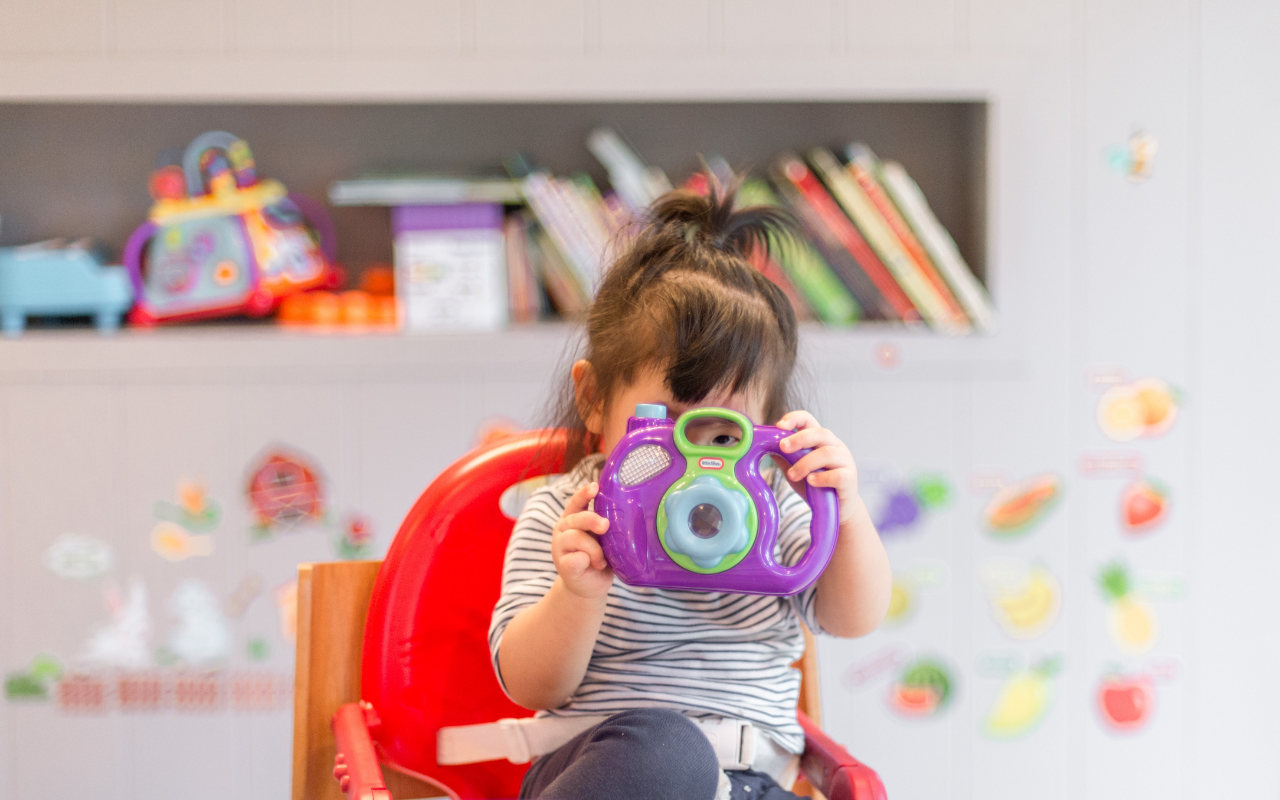
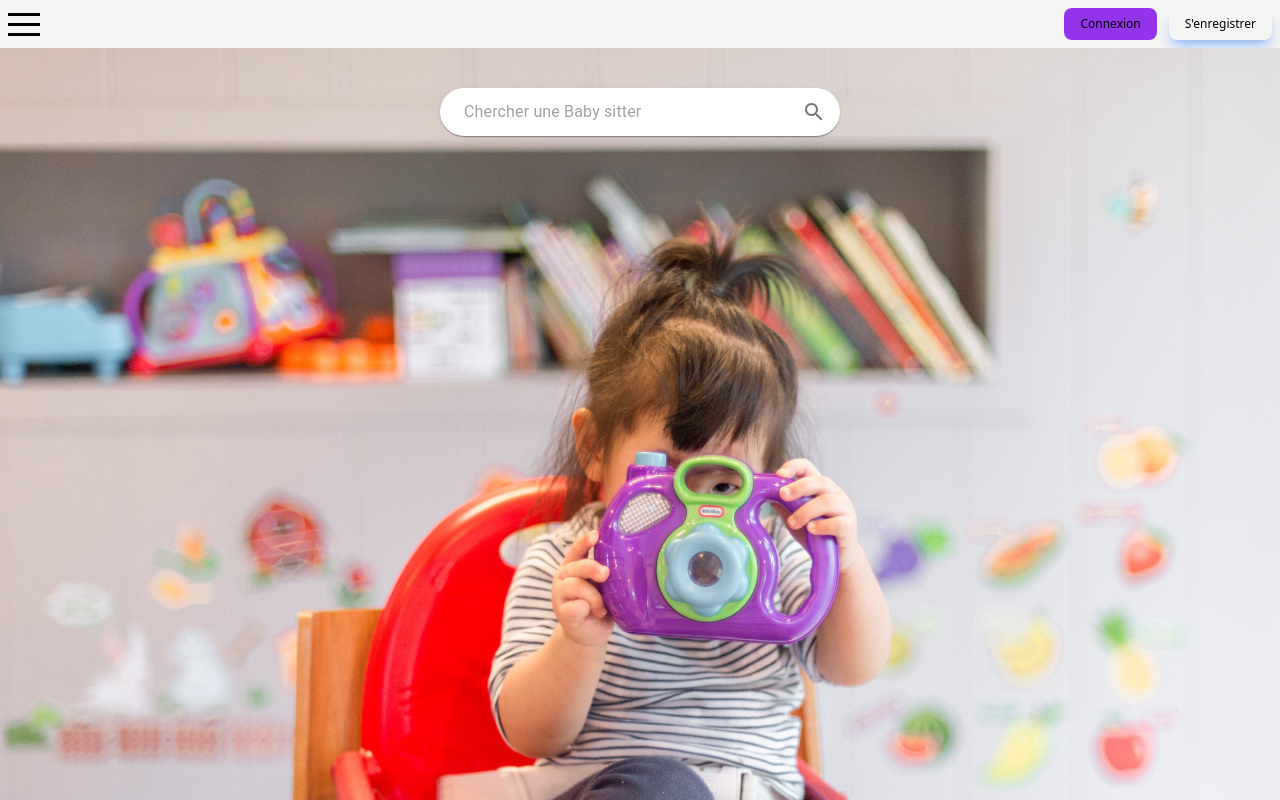
Before and after one commit to kalilBelgoumri/baby-boom, a Next.js app: page / in a window 1280 px wide. Shown: the top 800 px of the page. Built offline with nearby package versions, Linux system fonts and the light colour scheme.

Commit message:
add search component

```diff
--- a/components/Layout.jsx
+++ b/components/Layout.jsx
@@ -1,18 +1,40 @@
 import Footer from "./Footer";
 import Head from "next/head";
-import background from "../assets/background.jpg";
+// import background from "../assets/background.jpg";
 import Image from "next/image";
-
+import { Twirl as Hamburger } from "hamburger-react";
+import { useState } from "react";
 
 const Layout = ({ children, page }) => {
+  const [isOpen, setOpen] = useState(false);
+  const [show, setShow] = useState(false);
+
   return (
     <div className="flex flex-col h-screen">
       <Head>
         <title>{page}</title>
       </Head>
-      <header className="bg-white w-full h-50 z-10">
-
-     <Image img src={background} alt="background" property="responsive" />
+      <header>
+        <div className="flex items-center shadow-xl bg-stone-100">
+          <div className="container flex items-center">
+            {/* Hamburger Menu */}
+            <Hamburger toggled={isOpen} toggle={setOpen} />
+          </div>
+          <div className="button flex justify-end">
+            <button className="text-black text-xs py-2 px-4 bg-purple-600 rounded-lg mr-3">
+              Connexion
+            </button>
+            <button className="text-black text-xs py-2 px-4 rounded-lg mr-2 shadow-lg shadow-blue-500/40 hover:shadow-indigo-500/40 ">
+              S'enregistrer
+            </button>
+          </div>
+        </div>
+        {/* <div className={`"hamburgerOpen flex bg-orange-500 w-full items-center justify-end cursor-pointer"
+          ${show && 'hamburgerOpen'}`}
+        >
+        </div> */}
+        {/* Backgound */}
+        {/* <Image img src={background} alt="background" property="responsive" /> */}
       </header>
       <main className="flex-1">{children}</main>
       <Footer />
--- /dev/null
+++ b/components/Search.js
@@ -0,0 +1,30 @@
+import Paper from "@mui/material/Paper";
+import InputBase from "@mui/material/InputBase";
+import IconButton from "@mui/material/IconButton";
+import SearchIcon from "@mui/icons-material/Search";
+
+export default function Search() {
+  return (
+    <Paper
+      component="form"
+      sx={{
+        p: "2px 4px",
+        display: "flex",
+        alignItems: "center",
+        justifyCenter: "center",
+        width: 400,
+        borderRadius: 8,
+      }}
+    >
+      <IconButton sx={{ p: "10px" }} aria-label="menu"></IconButton>
+      <InputBase
+        sx={{ flex: 1, justifyItems: "center", textAlign: "center" }}
+        placeholder="Chercher une Baby sitter"
+        inputProps={{ "aria-label": "search google maps" }}
+      />
+      <IconButton type="submit" sx={{ p: "10px" }} aria-label="search">
+        <SearchIcon />
+      </IconButton>
+    </Paper>
+  );
+}
--- a/pages/index.js
+++ b/pages/index.js
@@ -2,12 +2,26 @@ import Head from "next/head";
 import Layout from "../components/Layout";
 import { useState } from "react";
 import Card from "../components/Card";
+import Search from "../components/Search";
+import background from "../assets/background.jpg";
+import Image from "next/image";
 
 export default function Home({ data }) {
   return (
     <>
-      <Layout page='Home'>
-        <h1 className="text-center"> test</h1>
+      <Layout page="Home flex relative">
+        <div className="test flex justify-center">
+          <div className="absolute z-50 mt-10 ">
+            <Search />
+          </div>
+          <Image
+            className="z-10"
+            img
+            src={background}
+            alt="background"
+            property="responsive"
+          />
+        </div>
       </Layout>
     </>
   );
```
